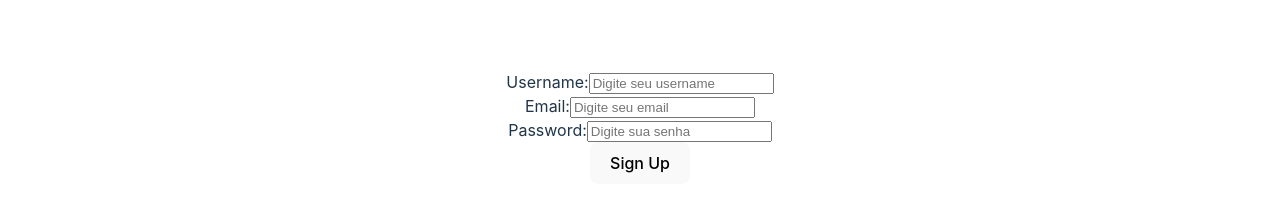
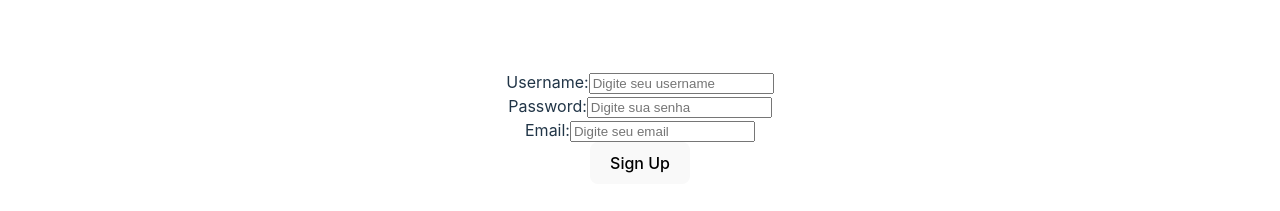
Before and after one commit to ffiore310/projeto-3-frontend, a React (Vite) app in the folder infosport-frontend/: page / in a window 1280 px wide. Shown: the part 273-484 px from the top of the page. Built offline with nearby package versions, Linux system fonts and the light colour scheme.

Commit message:
salvamento de ususario funcionando

```diff
--- a/infosport-frontend/components/cadastro/index.jsx
+++ b/infosport-frontend/components/cadastro/index.jsx
@@ -8,43 +8,45 @@ export default function Cadastro() {
     const [email, setEmail] = useState("");
     const [senha, setSenha] = useState("");
 
-    const criaUsuario = (event) => {
-        event.prentDefault();
+    async function sendUser(event) {
+        event.preventDefault();
 
         const data = {
-            "nome": username,
-            "emial": email,
-            "senha": senha
+            "username": username,
+            "email": email,
+            "password": senha
         }
+
         const options = {
             method: 'POST',
-            url: 'http://localhost:8000/usuario',
+            url: 'http://localhost:8000/api/users/',
             headers: {accept: 'application/json'},
             data: data
         }
 
-        try{
-            axios.request(options)
-            console.log("Sucesso ao criar ususario")
+        try {
+            await axios.request(options);
+            console.log("Sucesso ao criar usuário");
         } catch (error) {
-            console.error("Falha ao criar ususario", error)
+            console.error("Falha ao criar usuário", error);
         }
     }
 
     return(
-        <form onSubmit={criaUsuario}>
+        <form onSubmit={sendUser}>
             <div>
                 <label>Username:</label>
-                <input type="text" name="username" placeholder="Digite seu username" onChange={(event) => {setUsername(event.target.value), console.log(event.target.value)}} />
+                <input type="text" name="username" placeholder="Digite seu username" onChange={(event) => setUsername(event.target.value)} />
+            </div>
+            <div>
+                <label>Password:</label>
+                <input type="senha" name="senha" placeholder="Digite sua senha" onChange={(event) => setSenha(event.target.value)} />
             </div>
             <div>
                 <label>Email:</label>
                 <input type="email" name="email" placeholder="Digite seu email"  onChange={(event) => setEmail(event.target.value)} />
             </div>
-            <div>
-                <label>Password:</label>
-                <input type="senha" name="senha" placeholder="Digite sua senha" onChange={(event) => setSenha(event.target.value)} />
-            </div>
+
             <button type="submit">Sign Up</button>
         </form>
     );
```
